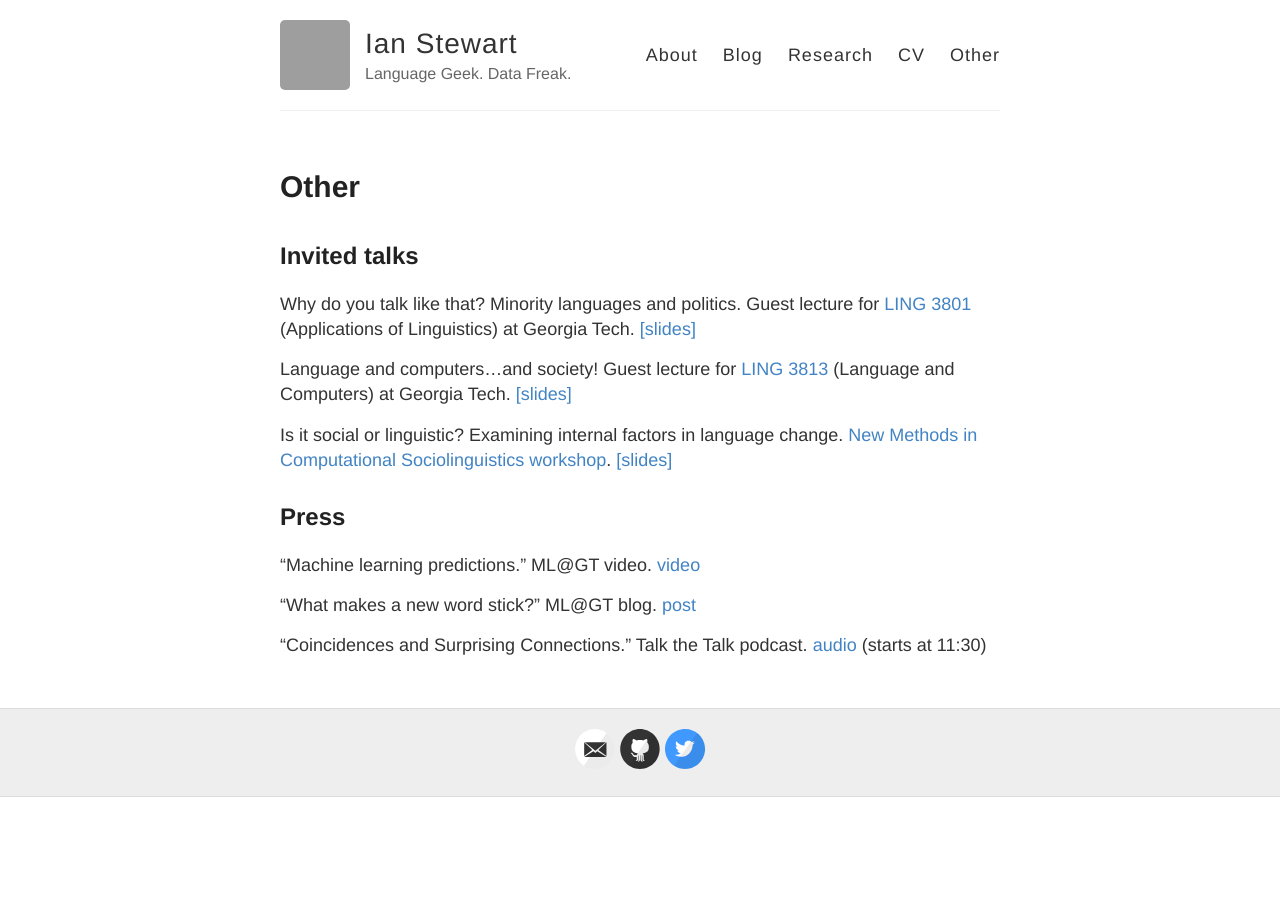
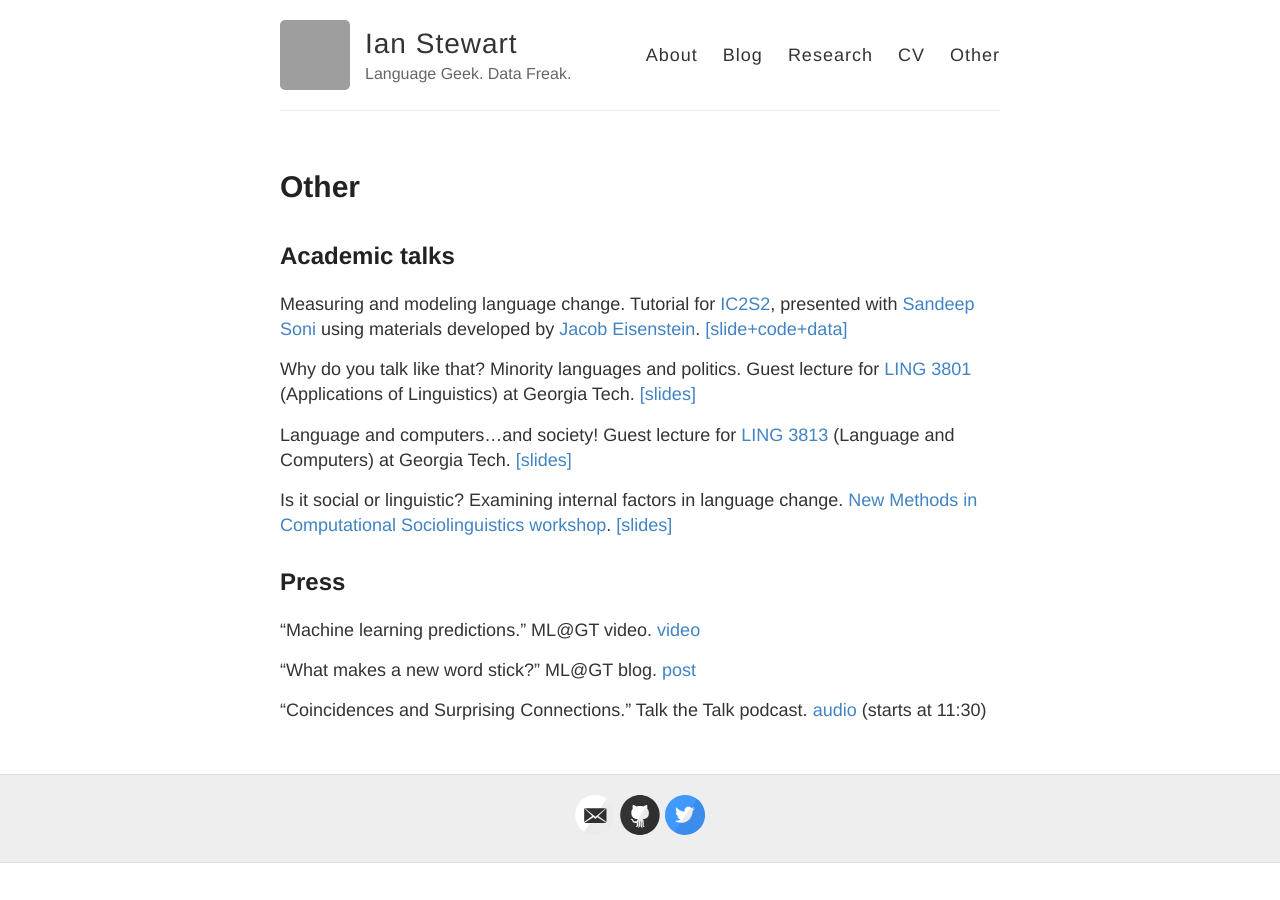
Before and after one commit to ianbstewart/ianbstewart.github.io, a Jekyll site: the page built from other.md, in a window 1280 px wide. Built offline with Jekyll 4.4.1, drawn with Linux system fonts in a browser that asks for light colours; grey boxes are pictures that could not be loaded.

Commit message:
added tutorial info

```diff
--- a/index.html
+++ b/index.html
@@ -3,7 +3,7 @@ layout: default
 ---
 
 Hi there!
-I am a fourth-year PhD student at Georgia Tech who is interested in language variation and change in online environments, such as the adoption of new words and the change in word semantics over time.
+I am a PhD student at Georgia Tech who is interested in language variation and change in online environments, such as the adoption of new words and the change in word meaning over time.
 You can find more info <a href="./about/">here</a>, my CV <a href="./docs/istewart_cv.pdf">here</a>, and my blog <a href="./blog/">here</a>.
 
 <br><br>
@@ -11,7 +11,6 @@ You can find more info <a href="./about/">here</a>, my CV <a href="./docs/istewa
 <ul>
 <li><b>01.06.2019</b>: I will be helping to present a tutorial on <a href="https://github.com/jacobeisenstein/language-change-tutorial">language change</a> at <a href="https://2019.ic2s2.org/">IC2S2</a> in Amsterdam on July 16. Let me know if you're attending and want to discuss how to study historical change with text data!
 <li><b>21.01.2019</b>: I had a short paper about immigrant assimilation accepted to the <a href="https://www2019.thewebconf.org">Web Conference</a> based on the work I did at the <a href="https://www.demogr.mpg.de/en/">Max Planck Demographic Institute</a> last summer! Looking forward to seeing the other interesting web+society research.
-<li><b>01.10.2018</b>: I will be attending a workshop in the Netherlands, <a href="https://www.lorentzcenter.nl/lc/web/2018/1094/description.php3?wsid=1094&venue=Snellius">New Methods in Computational Sociolinguistics</a>, from 5-9 November. It's an exciting time for this new subfield and I hope I can contribute to it! </li>
 </ul>
 
 <!-- <div class="posts">
--- a/other.md
+++ b/other.md
@@ -4,7 +4,11 @@ title: Other
 permalink: /other/
 ---
 
-## Invited talks
+## Academic talks
+Measuring and modeling language change.
+Tutorial for [IC2S2](https://2019.ic2s2.org/tutorials/), presented with [Sandeep Soni](http://sandeepsoni.github.io/) using materials developed by [Jacob Eisenstein](https://www.cc.gatech.edu/~jeisenst/).
+[[slide+code+data]](https://github.com/jacobeisenstein/language-change-tutorial)
+
 Why do you talk like that? Minority languages and politics.
 Guest lecture for [LING 3801](https://drive.google.com/file/d/1UKgRv6uokSBBgBQo8lpGsLi1Yy4AZxJa/view) (Applications of Linguistics) at Georgia Tech.
 [[slides]](https://docs.google.com/presentation/d/1CppHkuTIsBeOI_P9bnqYFAS5QAqfzykY_irplIjlV30)
```
